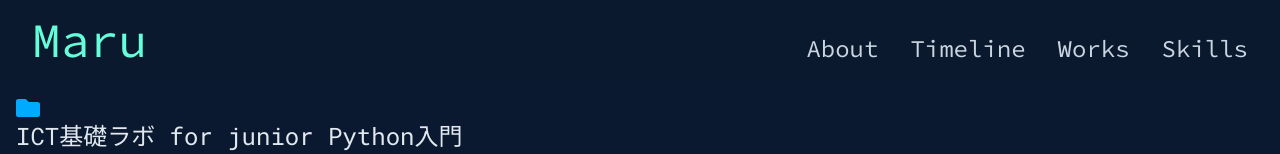
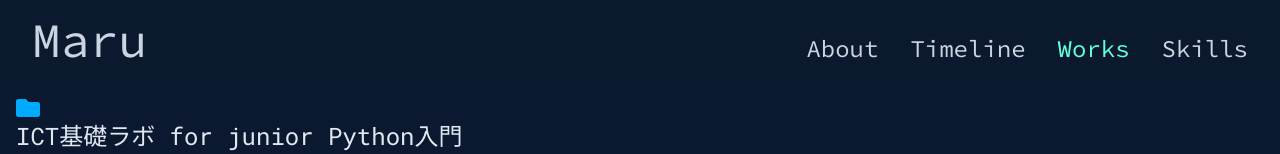
Before and after one commit to sushimaru2006/portfolio, a Next.js app: page /works in a window 1280 px wide. Shown: the top 154 px of the page. Built offline with nearby package versions, Linux system fonts and the light colour scheme.

Commit message:
add chenging header color

```diff
--- a/components/Header.tsx
+++ b/components/Header.tsx
@@ -1,17 +1,57 @@
+// Step 1: Add this directive to make it a Client Component
+"use client";
+
 import Link from 'next/link';
+// Step 2: Import 'usePathname' from 'next/navigation' instead
+import { usePathname } from 'next/navigation';
 
 const Header = () => {
+  // Step 2: Use the usePathname hook to get the current path
+  const pathname = usePathname();
+
   return (
     <header className="fixed top-0 z-40 w-full bg-[#0a192f]/80 backdrop-blur-sm">
       <nav className="container flex max-w-4xl items-baseline justify-between text-slate-300">
-        <Link href="/" className="font-heading-xl space-sm font-bold text-[#64ffda] hover:opacity-80">
+        <Link
+          href="/"
+          className={`font-heading-xl space-sm font-bold ${pathname === '/' ? 'text-[#64ffda]' : ''}`}
+        >
           Maru
         </Link>
         <ul className="flex font-mono font-heading-sm">
-          <li><Link href="/about" className="hover:text-[#64ffda] space-sm">About</Link></li>
-          <li><Link href="/timeline" className="hover:text-[#64ffda] space-sm">Timeline</Link></li>
-          <li><Link href="/works" className="hover:text-[#64ffda] space-sm">Works</Link></li>
-          <li><Link href="/skills" className="hover:text-[#64ffda] space-sm">Skills</Link></li>
+          <li>
+            <Link
+              href="/about"
+              // Compare with the 'pathname' variable now
+              className={`hover:text-[#64ffda] space-sm ${pathname === '/about' ? 'text-[#64ffda]' : ''}`}
+            >
+              About
+            </Link>
+          </li>
+          <li>
+            <Link
+              href="/timeline"
+              className={`hover:text-[#64ffda] space-sm ${pathname === '/timeline' ? 'text-[#64ffda]' : ''}`}
+            >
+              Timeline
+            </Link>
+          </li>
+          <li>
+            <Link
+              href="/works"
+              className={`hover:text-[#64ffda] space-sm ${pathname === '/works' ? 'text-[#64ffda]' : ''}`}
+            >
+              Works
+            </Link>
+          </li>
+          <li>
+            <Link
+              href="/skills"
+              className={`hover:text-[#64ffda] space-sm ${pathname === '/skills' ? 'text-[#64ffda]' : ''}`}
+            >
+              Skills
+            </Link>
+          </li>
         </ul>
       </nav>
     </header>
```
